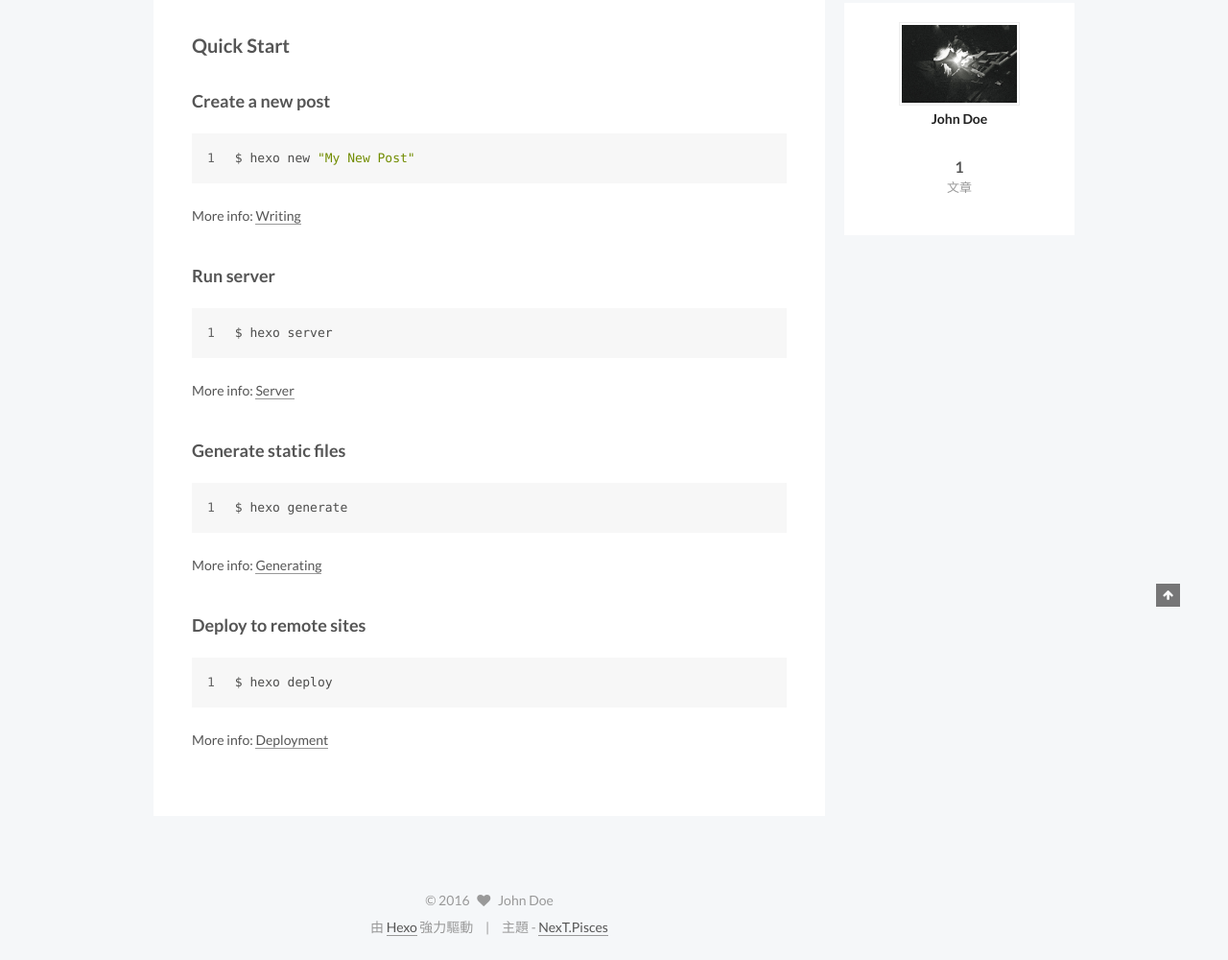
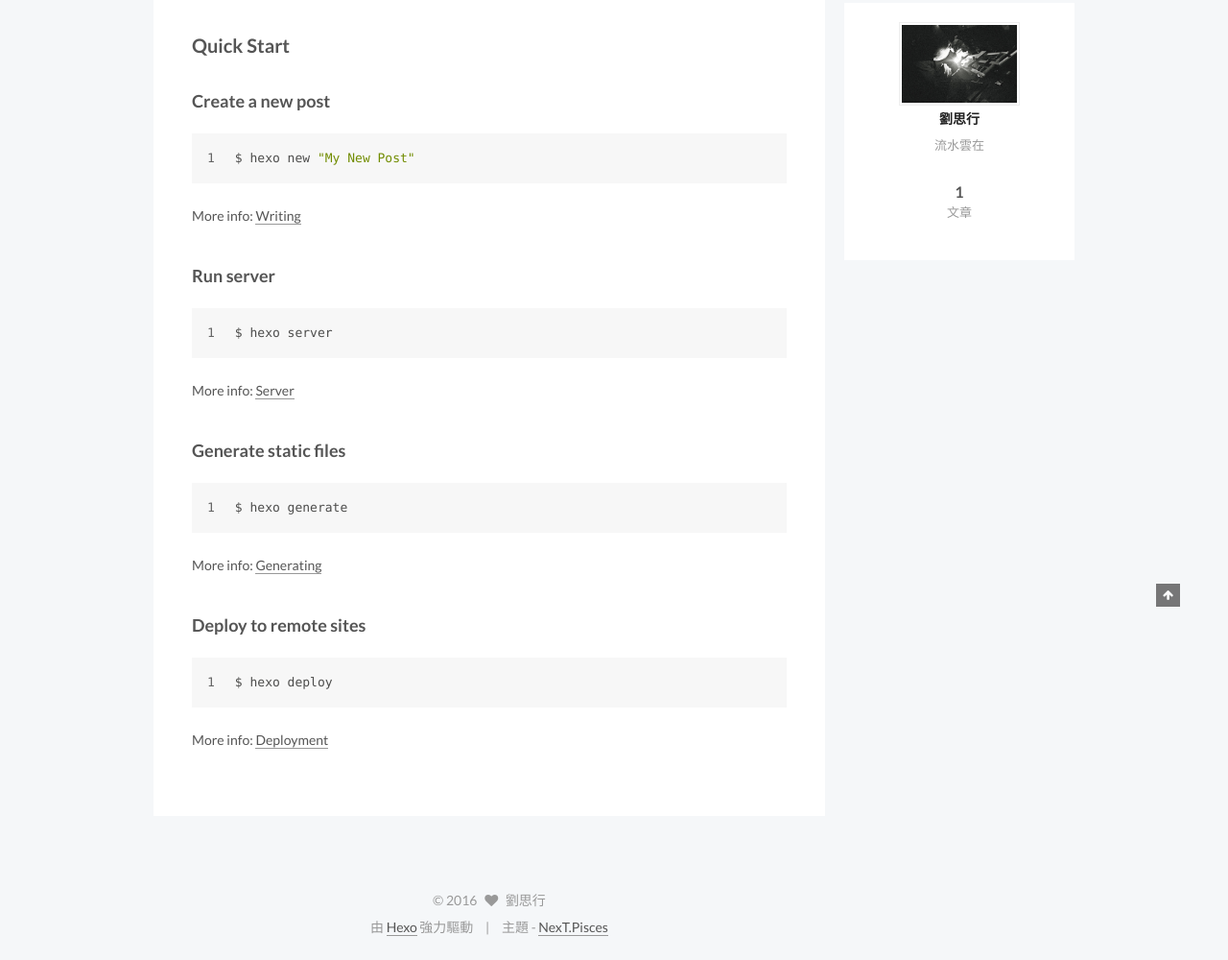
Before and after one commit to liusixing/liusixing.github.io, a plain HTML site: page index.html in a window 1280 px wide. Shown: the part 268-1268 px from the top of the page at 96% size. Drawn offline with Linux system fonts and the light colour scheme; a script that the page names is missing.

Commit message:
Site updated: 2016-07-24 21:56:30

```diff
--- a/css/main.css
+++ b/css/main.css
@@ -1549,7 +1549,7 @@ pre .javascript .function {
   width: 4px;
   height: 4px;
   border-radius: 50%;
-  background: #5da629;
+  background: #f41d44;
 }
 .links-of-blogroll {
   font-size: 13px;
--- a/index.html
+++ b/index.html
@@ -84,12 +84,15 @@
 
 
 
+<meta name="description" content="流水雲在">
 <meta property="og:type" content="website">
 <meta property="og:title" content="Hexo">
 <meta property="og:url" content="http://yoursite.com/index.html">
 <meta property="og:site_name" content="Hexo">
+<meta property="og:description" content="流水雲在">
 <meta name="twitter:card" content="summary">
 <meta name="twitter:title" content="Hexo">
+<meta name="twitter:description" content="流水雲在">
 
 
 
@@ -390,9 +393,9 @@
         <div class="site-author motion-element" itemprop="author" itemscope itemtype="http://schema.org/Person">
           <img class="site-author-image" itemprop="image"
                src="/uploads/avatar.png"
-               alt="John Doe" />
-          <p class="site-author-name" itemprop="name">John Doe</p>
-          <p class="site-description motion-element" itemprop="description"></p>
+               alt="劉思行" />
+          <p class="site-author-name" itemprop="name">劉思行</p>
+          <p class="site-description motion-element" itemprop="description">流水雲在</p>
         </div>
         <nav class="site-state motion-element">
           <div class="site-state-item site-state-posts">
@@ -441,7 +444,7 @@
   <span class="with-love">
     <i class="fa fa-heart"></i>
   </span>
-  <span class="author" itemprop="copyrightHolder">John Doe</span>
+  <span class="author" itemprop="copyrightHolder">劉思行</span>
 </div>
 
 <div class="powered-by">
```
Also changed, not shown: 2016/07/24/hello-world/index.html (+4 -4 lines), archives/2016/07/index.html (+7 -4 lines), archives/2016/index.html (+7 -4 lines), archives/index.html (+7 -4 lines).
